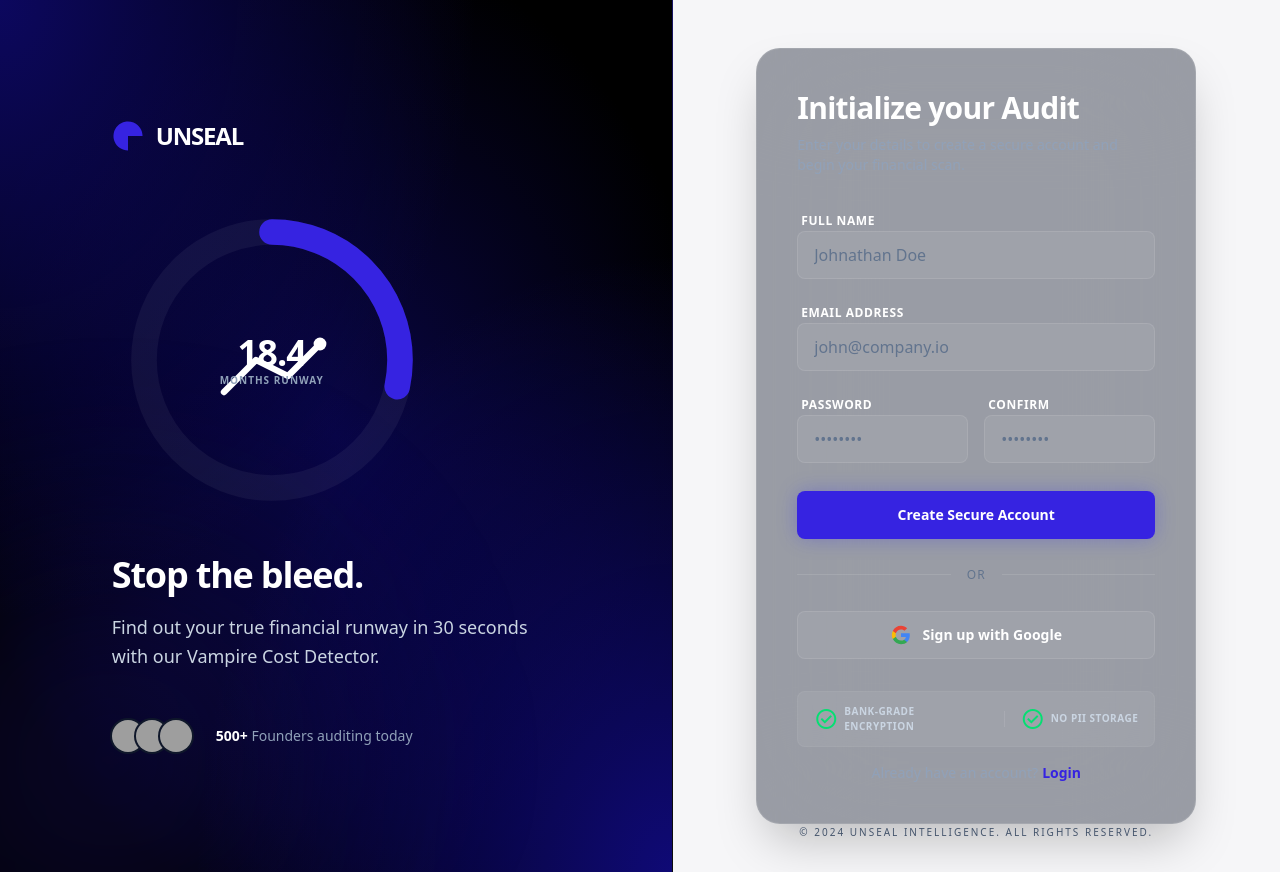
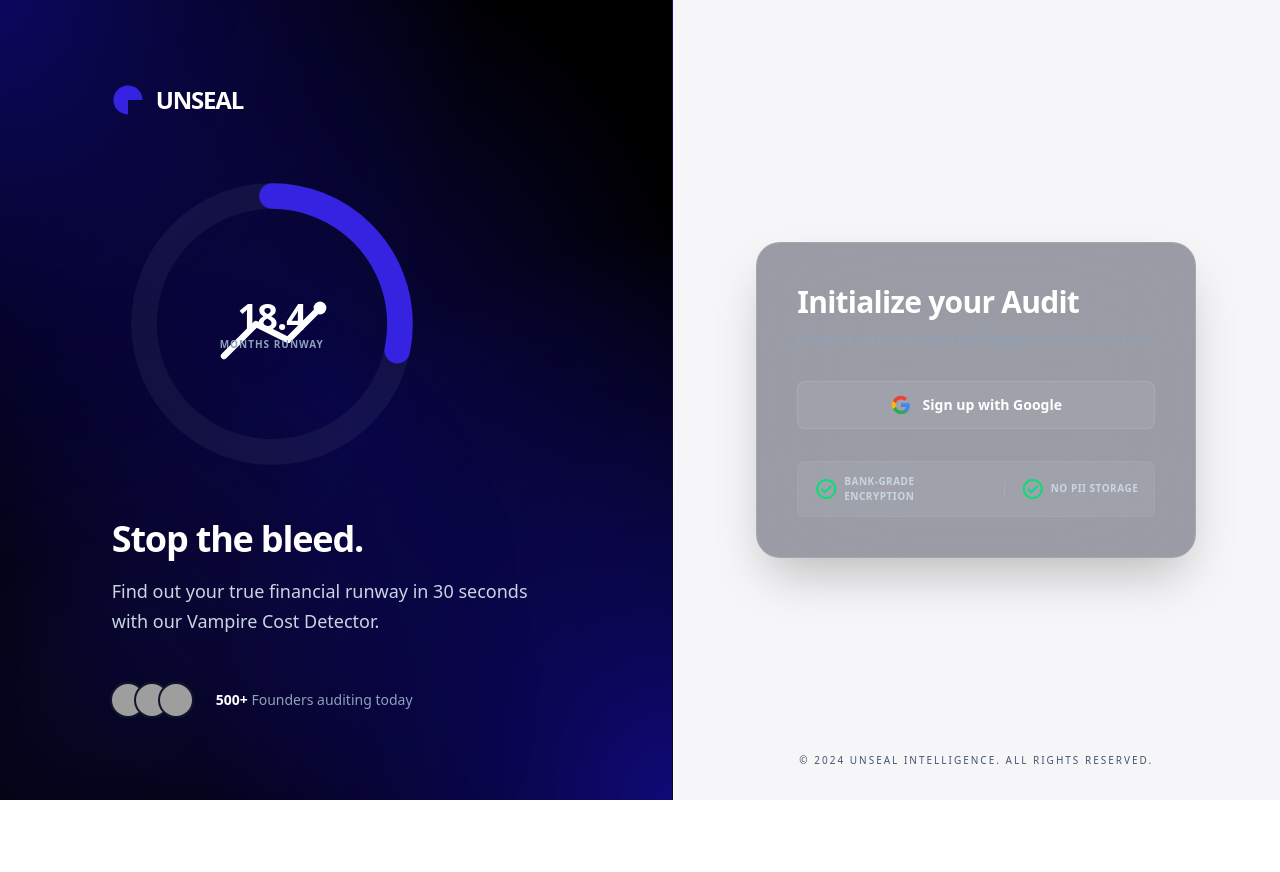
Before and after one commit to prem22k/wealth-folio, a Next.js app: page /register in a window 1280 px wide. After the commit the page ends 800 px from the top, so only its background shows below. Built offline with nearby package versions, Linux system fonts and the light colour scheme; no server answers; grey boxes are pictures that could not be loaded.

Commit message:
refactor: remove unused manual registration form and fix sbi parser build error

```diff
--- a/src/app/register/page.tsx
+++ b/src/app/register/page.tsx
@@ -1,6 +1,5 @@
 'use client';
 
-import Link from 'next/link';
 import { useAuth } from '@/context/AuthContext';
 
 export default function Register() {
@@ -64,37 +63,8 @@ export default function Register() {
                 <div className="w-full max-w-[440px] glass-panel p-8 sm:p-10 rounded-xl shadow-2xl">
                     <header className="mb-8">
                         <h2 className="text-white text-3xl font-bold leading-tight tracking-tight mb-2">Initialize your Audit</h2>
-                        <p className="text-slate-400 text-sm font-normal">Enter your details to create a secure account and begin your financial scan.</p>
+                        <p className="text-slate-400 text-sm font-normal">Create a secure account and begin your financial scan.</p>
                     </header>
-                    <form className="space-y-5" onSubmit={(e) => e.preventDefault()}>
-                        <div className="space-y-1.5">
-                            <label className="text-white text-xs font-bold uppercase tracking-wider pl-1">Full Name</label>
-                            <input className="glass-input flex w-full rounded-lg text-white h-12 placeholder:text-slate-500 px-4 text-base font-normal" placeholder="Johnathan Doe" type="text" />
-                        </div>
-                        <div className="space-y-1.5">
-                            <label className="text-white text-xs font-bold uppercase tracking-wider pl-1">Email Address</label>
-                            <input className="glass-input flex w-full rounded-lg text-white h-12 placeholder:text-slate-500 px-4 text-base font-normal" placeholder="john@company.io" type="email" />
-                        </div>
-                        <div className="grid grid-cols-2 gap-4">
-                            <div className="space-y-1.5">
-                                <label className="text-white text-xs font-bold uppercase tracking-wider pl-1">Password</label>
-                                <input className="glass-input flex w-full rounded-lg text-white h-12 placeholder:text-slate-500 px-4 text-base font-normal" placeholder="••••••••" type="password" />
-                            </div>
-                            <div className="space-y-1.5">
-                                <label className="text-white text-xs font-bold uppercase tracking-wider pl-1">Confirm</label>
-                                <input className="glass-input flex w-full rounded-lg text-white h-12 placeholder:text-slate-500 px-4 text-base font-normal" placeholder="••••••••" type="password" />
-                            </div>
-                        </div>
-                        <div className="pt-2">
-                            <button className="w-full flex cursor-pointer items-center justify-center rounded-lg h-12 px-6 bg-primary hover:bg-primary/90 text-white text-sm font-bold leading-normal transition-all shadow-[0_0_20px_rgba(43,43,238,0.3)]" type="button">
-                                <span className="truncate">Create Secure Account</span>
-                            </button>
-                        </div>
-                        <div className="relative flex items-center py-2">
-                            <div className="flex-grow border-t border-white/10"></div>
-                            <span className="flex-shrink mx-4 text-xs font-medium text-slate-500 uppercase tracking-widest">or</span>
-                            <div className="flex-grow border-t border-white/10"></div>
-                        </div>
                     <button
                         onClick={signInWithGoogle}
                         disabled={loading}
@@ -115,7 +85,6 @@ export default function Register() {
                             </>
                         )}
                     </button>
-                    </form>
                     <div className="mt-8 flex flex-col items-center gap-4">
                         <div className="flex items-center gap-4 py-3 px-4 rounded-lg bg-white/5 border border-white/5 w-full justify-center">
                             <div className="flex items-center gap-1.5">
@@ -128,10 +97,6 @@ export default function Register() {
                                 <span className="text-[10px] font-bold text-slate-300 uppercase tracking-wider">No PII Storage</span>
                             </div>
                         </div>
-                        <p className="text-sm text-slate-400">
-                            Already have an account?
-                            <Link className="text-primary font-bold hover:underline ml-1" href="/login">Login</Link>
-                        </p>
                     </div>
                 </div>
                 {/* Footer Small */}
--- a/src/lib/parsers/sbi.ts
+++ b/src/lib/parsers/sbi.ts
@@ -141,7 +141,11 @@ function parseDate(dateStr: string): Date | null {
         const [day, month] = parts;
         let year = parts[2];
 
-        const date = parse(normalized, formatString, new Date());
+        if (year.length === 2) {
+            year = '20' + year;
+        }
+
+        const date = new Date(Number(year), Number(month) - 1, Number(day));
         return isNaN(date.getTime()) ? null : date;
     }
     return null;
```
Also changed, not shown: error_screenshot.png (added), 1 other file (tests, documents, lock files or other folders). Lines whose indentation alone changed are shown as unchanged.
